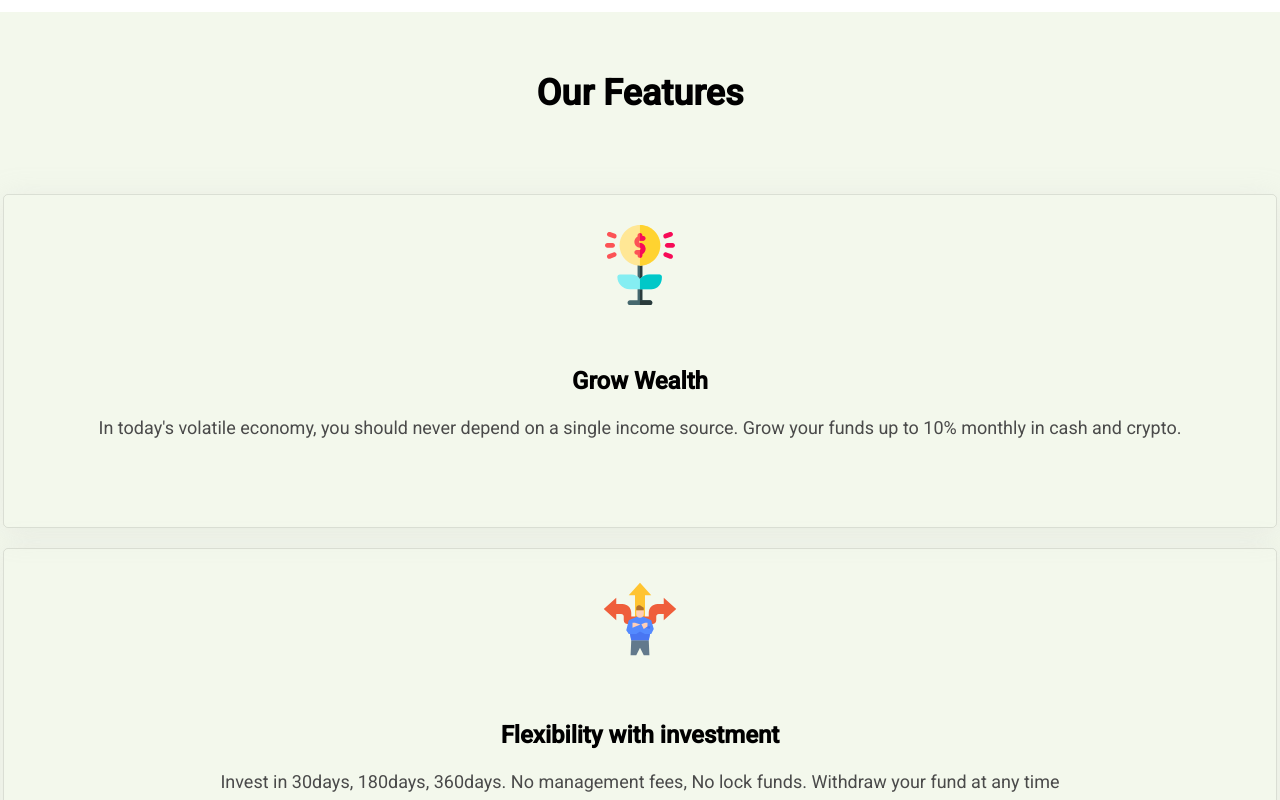
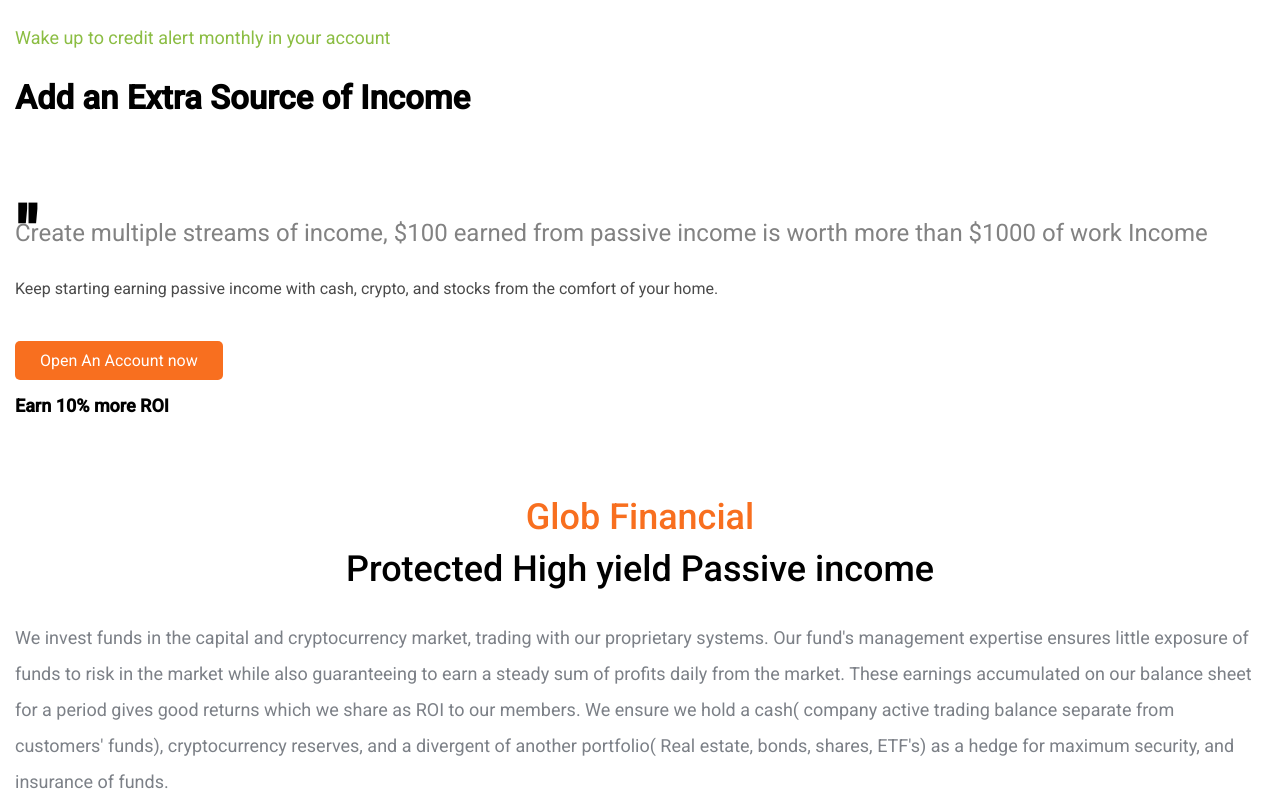
Before and after one commit to georgebsmith-tech/glob-financial-client, a Next.js app: page / in a window 1280 px wide. Shown: the part 3980-4780 px from the top of the page. Built offline with nearby package versions, Linux system fonts and the light colour scheme.

Commit message:
added more designs to the home page. one left

```diff
--- a/components/Footer/GuestFooter.js
+++ b/components/Footer/GuestFooter.js
@@ -1,6 +1,9 @@
 import React from 'react'
 import Link from 'next/link'
+import links from '../../configs/links'
 import { useMediaQuery } from 'react-responsive';
+import footerCategories from '../../configs/footerCategory'
+import { FaFacebook, FaInstagram, FaTwitter } from 'react-icons/fa';
 
 const GuestFooter = ({ children }) => {
     const isPortrait = useMediaQuery({ query: '(orientation: portrait)' })
@@ -12,20 +15,77 @@
     if (isTabletOrMobile) {
         return (
             <footer
-                style={{ backgroundColor: "rgba(248,248,248,1)", padding: "30px 15px 10px 15px" }}
-                className="pt25">
+                style={{ backgroundColor: "rgba(248,248,248,1)", padding: "49px 15px 10px 15px" }}
+                className="pt25 container">
 
-                <ul className="grid grid3 gap10">
-                    <li>
-                        <h3>Company</h3>
-                    </li>
-                    <li>
-                        <h3>Product</h3>
-                    </li>
-                    <li>
-                        <h3>Resources</h3>
-                    </li>
+                <ul className="grid grid3 gap10 mb50">
+                    {
+                        footerCategories.map(cat => <li>
+                            <h3
+                                className="f18 bold tb mb30">{cat.name}
+                            </h3>
+                            <ul>
+                                {
+                                    cat.subs.map(item => <li
+                                        className="mb10">
+                                        <Link href={links.about}>
+                                            <a className="f16 hover-b">
+                                                {item.name}
+                                            </a>
+                                        </Link>
+                                    </li>)
+                                }
+
+
+                            </ul>
+                        </li>)
+                    }
+
+
                 </ul>
+                <div className="f16 center-text lh2">
+                    Glob Financial is a Trusted investment platform.
+                </div>
+
+                <div className="f16 center-text mt20">
+                    support@globfinanial.com
+                </div>
+                <div className="f16 center-text mt10">
+                    +234567890983
+                </div>
+                <div>
+                    <ul className="f20  flex justify-center mt20">
+                        <li className="mr20">
+                            <Link href="#">
+                                <a>
+                                    <FaFacebook />
+                                </a>
+
+                            </Link>
+                        </li>
+                        <li className="mr20">
+                            <Link href="#">
+                                <a>
+                                    <FaTwitter />
+                                </a>
+
+                            </Link>
+                        </li>
+                        <li>
+                            <Link href="#">
+                                <a>
+                                    <FaInstagram />
+                                </a>
+
+                            </Link>
+                        </li>
+                    </ul>
+
+                </div>
+
+                <div className="f16 center-text mt20" style={{ color: "rgba(175,181,192,1)" }}>
+                    ©2020GlobFinancial
+                </div>
             </footer>
 
         )
--- a/components/Home/OurFeatures.js
+++ b/components/Home/OurFeatures.js
@@ -32,7 +32,7 @@
     ]
     return (
         <div
-            className="center-text"
+            className="center-text mt30"
             style={{
                 backgroundColor: "rgba(139,189,67,0.1)",
                 padding: "40px 3px 50px 3px"
--- /dev/null
+++ b/components/Home/PassiveIncome.js
@@ -0,0 +1,27 @@
+const PassiveIncome = () => {
+    return (
+        <div className="container">
+            <div className="f18 text-brand-green mb30">
+                Wake up to credit alert monthly in your account
+            </div>
+            <div className="f33 tb bolder mb20">
+                Add an Extra Source of Income
+            </div>
+
+            <div className="mb30">
+                <div className="tb bolder" style={{ position: "relative", bottom: -56, fontSize: 70 }}>
+                    "
+            </div>
+                <p className="f24" style={{ color: "rgba(130,130,130,1)" }}>
+                    Create multiple streams of income, $100 earned from passive income is worth more than $1000 of work Income
+                </p>
+            </div>
+            <p className="f16 lh1p5">
+                Keep starting earning passive income with cash, crypto, and stocks from the comfort of your home.
+            </p>
+        </div>
+    )
+}
+
+
+export default PassiveIncome;
--- /dev/null
+++ b/components/Home/ProtectYield.js
@@ -0,0 +1,19 @@
+const ProtectYield = () => {
+    return (
+        <div className="mt50 container">
+            <h2 className="center-text text-brand-orange f36 bold">
+                Glob Financial
+            </h2>
+            <h3 className="center-text tb f36 bold mt10">
+                Protected High yield Passive income
+            </h3>
+            <p className="mt30 f18 lh2" style={{ color: "rgba(124,128,135,1)" }}>
+                We invest funds in the capital and cryptocurrency market, trading with our proprietary systems. Our fund's management expertise ensures little exposure of funds to risk in the market while also guaranteeing to earn a steady sum of profits daily from the market.
+                These earnings accumulated on our balance sheet for a period gives good returns which we share as ROI to our members. We ensure we hold a cash( company active trading balance separate from customers' funds), cryptocurrency reserves, and a divergent of another portfolio( Real estate, bonds, shares, ETF's) as a hedge for maximum security, and insurance of funds.
+            </p>
+        </div>
+    )
+}
+
+
+export default ProtectYield;
--- a/components/Subscribe/index.js
+++ b/components/Subscribe/index.js
@@ -1,6 +1,6 @@
 const Subscribe = () => {
     return (
-        <div className="center-text container">
+        <div className="center-text container mb70">
             <h2 className="f23 bolder tb">
                 Subscribe now to get our weekly financial newsletters. !
 
--- /dev/null
+++ b/configs/footerCategory.js
@@ -0,0 +1,19 @@
+const footerCategories = [
+    {
+        name: "Company"
+        ,
+        subs: [{ name: "About Us" }, { name: "Our Story" }, { name: "Privacy Policy" }]
+    },
+
+    {
+        name: "Product",
+        subs: [{ name: "Cash Management" }, { name: "Crypto Currency" }]
+    }
+    ,
+    {
+        name: "Resources",
+        subs: [{ name: "Community" }, { name: "FAQ" }, { name: "Security" }]
+    }
+]
+
+export default footerCategories;
--- a/configs/links.js
+++ b/configs/links.js
@@ -1,4 +1,5 @@
 const links = {
+    about: "/about-us",
     signUp: '/sign-up',
     signIn: '/sign-in',
     dashboard: "/dashboard",
--- a/pages/index.js
+++ b/pages/index.js
@@ -9,6 +9,8 @@
 import axios from 'axios'
 
 import Subscribe from '../components/Subscribe'
+import PassiveIncome from '../components/Home/PassiveIncome';
+import ProtectYield from '../components/Home/ProtectYield'
 
 export default function Home() {
 
@@ -107,6 +109,11 @@
             src="./images/home-oval.png" alt="" />
         </div>
       </div>
+      <PassiveIncome />
+      <OpenAcctLink classes="left" />
+
+      <ProtectYield />
+      <OpenAcctLink classes="left" />
 
 
 
@@ -221,6 +228,10 @@
       <h2 className="f36 tb bolder mb20">
         Risk disclosure
       </h2>
+      <div className="mb10">
+
+        <img src="./images/Glob Financial/risk.svg" alt="" />
+      </div>
       <p
         style={{ lineHeight: 1.5, color: "rgba(130,130,130,1)" }}
         className="f24">
--- a/styles/globals.css
+++ b/styles/globals.css
@@ -404,3 +404,24 @@
 .f23{
   font-size: 2.3rem;
 }
+
+
+.mb70{
+  margin-bottom: 70px;
+}
+
+.lh2{
+  line-height:2
+}
+
+.lh1p5{
+  line-height:1.5
+}
+
+.hover-b:hover{
+  color:#000;
+}
+
+.hover-b{
+  color:rgba(0,0,0,0.7);
+}
```
Also changed, not shown: public/images/Glob Financial/risk.svg (added).
